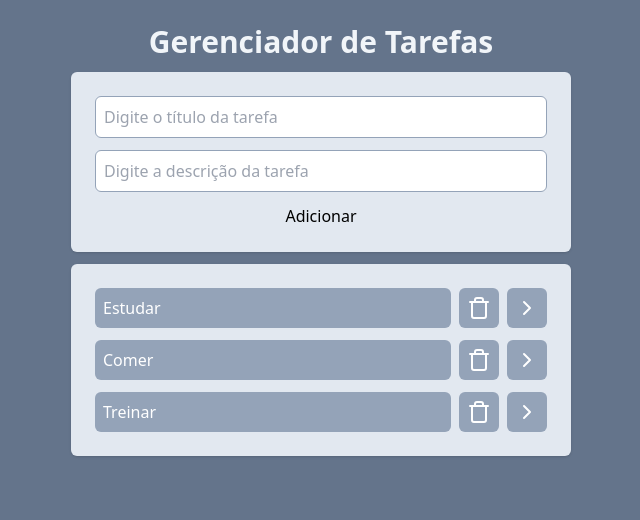
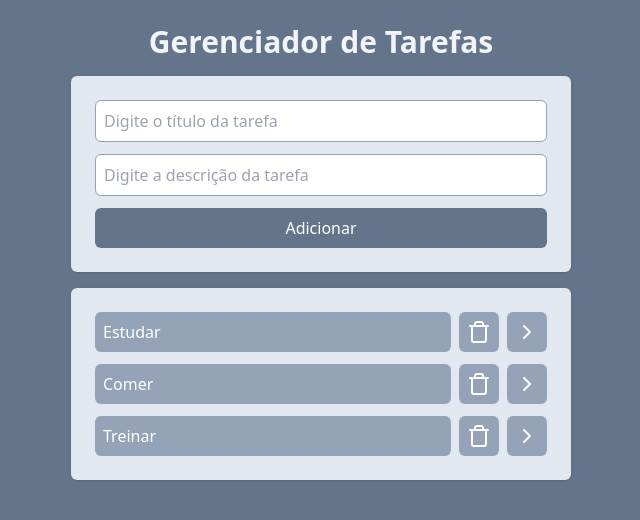
Before and after one commit to zTiagok/reactjs.fullstack_club_lesson, a React (Vite) app: page / in a window 1280 px wide. Shown: the top 520 px of the page, without its empty margins (319-959 px from the left). Built offline with nearby package versions, Linux system fonts and the light colour scheme.

Commit message:
feat: Adding functionality to the "AddTasks" component

```diff
--- a/src/App.tsx
+++ b/src/App.tsx
@@ -27,13 +27,24 @@ const App = () => {
     setTasks(updatedTasks);
   };
 
+  const onNewTask = (title: string, description: string) => {
+    const newTask = {
+      id: tasks.length + 1,
+      title,
+      description,
+      isCompleted: false,
+    };
+
+    tasks.push(newTask);
+  };
+
   return (
     <div className="flex justify-center w-screen h-screen p-6 bg-slate-500">
-      <div className="w-[500px] space-y-3">
+      <div className="w-[500px] space-y-4">
         <h1 className="text-3xl text-slate-100 font-bold text-center">
           Gerenciador de Tarefas
         </h1>
-        <AddTask />
+        <AddTask onNewTask={onNewTask} />
         <Tasks
           tasks={tasks}
           onTaskClick={onTaskClick}
--- a/src/components/AddTask.tsx
+++ b/src/components/AddTask.tsx
@@ -1,11 +1,35 @@
-const AddTask = () => {
+import { useState } from "react";
+
+const AddTask = ({ onNewTask }: Props) => {
+  const [titleValue, setTitleValue] = useState<string>("");
+  const [descriptionValue, setDescriptionValue] = useState<string>("");
+
   return (
-    <div className="flex flex-col space-y-3 p-6 [&>input]:p-2 bg-slate-200 rounded-md [&>input]:rounded-md [&>input]:border-slate-400 [&>input]:outline-slate-400 shadow [&>input]:border">
-      <input type="text" placeholder="Digite o título da tarefa" />
-      <input type="text" placeholder="Digite a descrição da tarefa" />
-      <button className="">Adicionar</button>
+    <div className="flex flex-col space-y-3 p-6 *:p-2 bg-slate-200 rounded-md *:rounded-md [&>input]:border-slate-400 [&>input]:outline-slate-400 shadow [&>input]:border">
+      <input
+        type="text"
+        placeholder="Digite o título da tarefa"
+        value={titleValue}
+        onChange={(event) => setTitleValue(event.currentTarget.value)}
+      />
+      <input
+        type="text"
+        placeholder="Digite a descrição da tarefa"
+        value={descriptionValue}
+        onChange={(event) => setDescriptionValue(event.currentTarget.value)}
+      />
+      <button
+        onClick={() => onNewTask(titleValue, descriptionValue)}
+        className="text-white bg-slate-500"
+      >
+        Adicionar
+      </button>
     </div>
   );
 };
 
+interface Props {
+  onNewTask: (title: string, description: string) => void;
+}
+
 export default AddTask;
```
